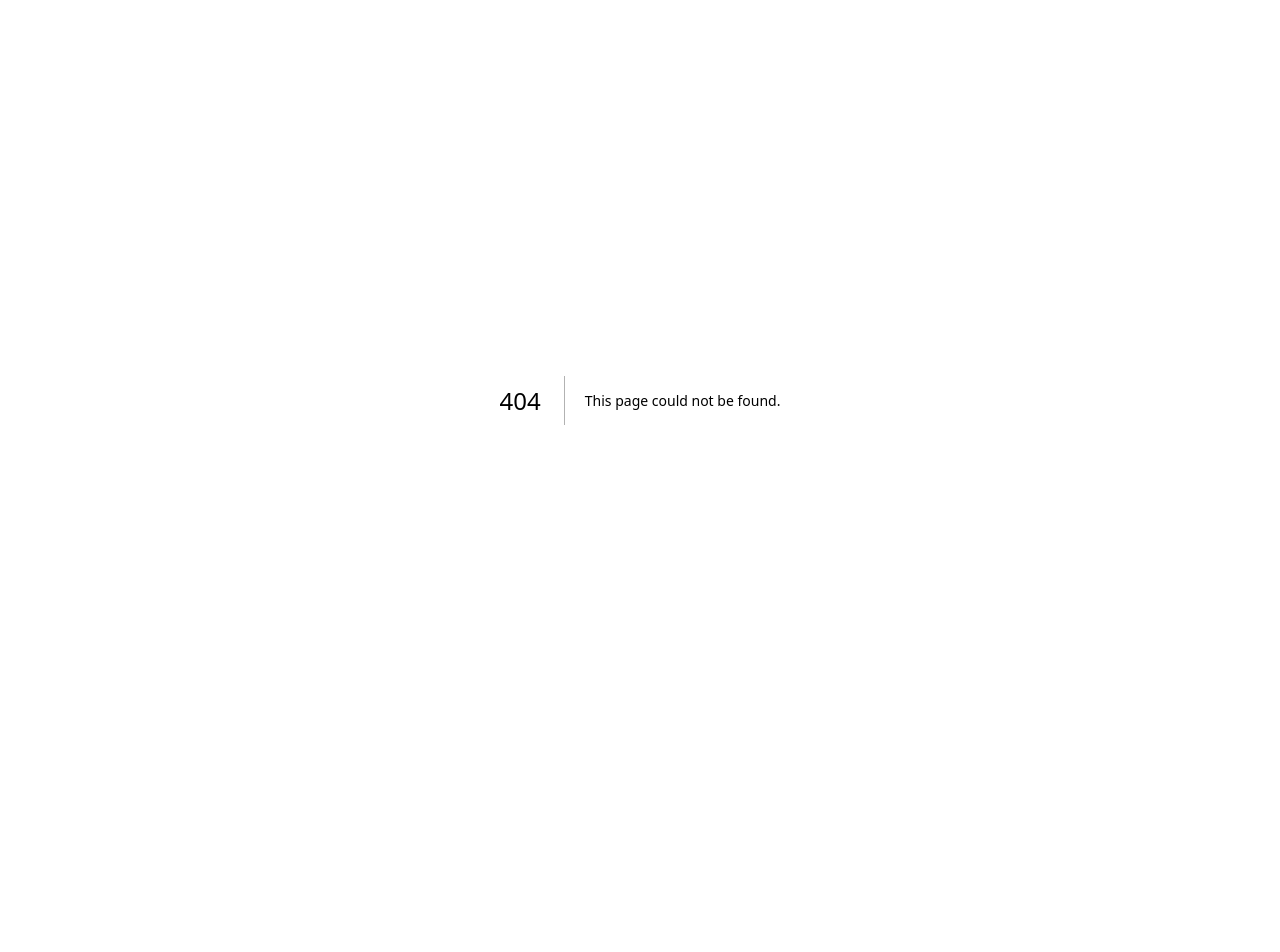
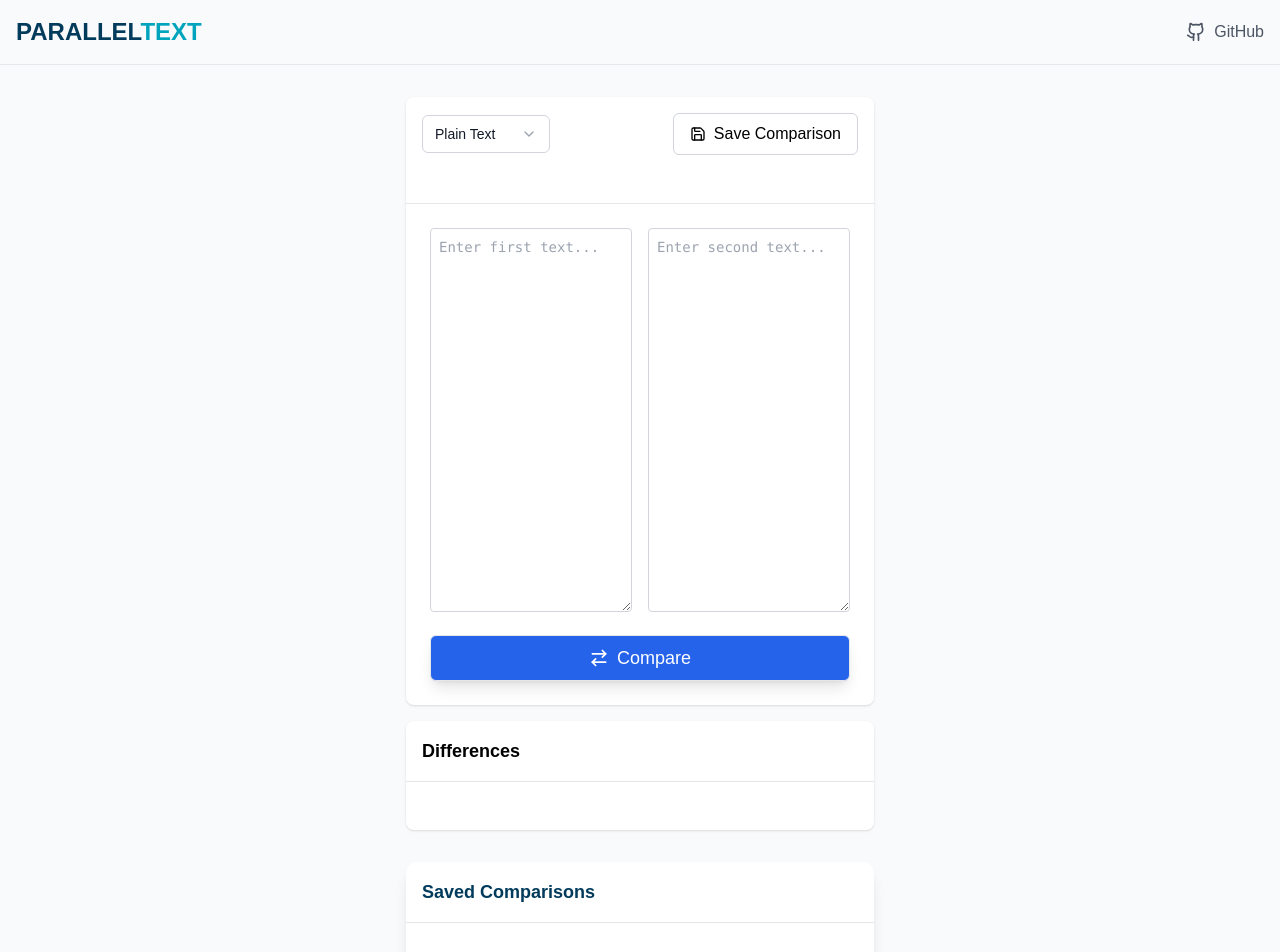
Before and after one commit to DanteLentsoe/paralleltext-website, a Next.js app: page /app in a window 1280 px wide. Before the commit this address had no page. Shown: the top 952 px of the page. Before the commit the page ends 800 px from the top, so only its background shows below. Built offline with nearby package versions, Linux system fonts and the light colour scheme.

Commit message:
feat: add basde app

```diff
--- /dev/null
+++ b/src/pages/app.tsx
@@ -0,0 +1,145 @@
+import { ChangeEvent, useEffect, useState } from 'react'
+import { DiffHighlight } from '@/types'
+import { Header } from '@/components/Header/Header'
+import { DiffViewer } from '@/components/DiffViewer/DiffViewer'
+import { ComparisonHistory } from '@/components/ComparisonHistory/ComparisonHistory'
+import { Footer } from '@/components'
+import { isTextEmpty } from '@/utils/isTextEmpty'
+export type SavedComparisonsType = {
+  id: number
+  leftText: string
+  rightText: string
+  format: string
+  date: string
+}
+export default function App() {
+  const [leftText, setLeftText] = useState<string>('')
+  const [rightText, setRightText] = useState<string>('')
+  const [format, setFormat] = useState('text')
+  const [savedComparisons, setSavedComparisons] = useState<
+    Array<SavedComparisonsType>
+  >([])
+  const [showValidation, setShowValidation] = useState<boolean>(false)
+  const [highlightedDiffs, setHighlightedDiffs] = useState<DiffHighlight>({
+    left: [],
+    right: [],
+  })
+
+  useEffect(() => {
+    const saved = localStorage.getItem('savedComparisons')
+    if (saved) {
+      setSavedComparisons(JSON.parse(saved))
+    }
+  }, [])
+
+  const findDifferences = () => {
+    setShowValidation(true)
+
+    if (isTextEmpty(leftText) || isTextEmpty(rightText)) {
+      return
+    }
+
+    const leftLines = leftText.split('\n')
+    const rightLines = rightText.split('\n')
+
+    const leftDiffs: number[] = []
+    const rightDiffs: number[] = []
+
+    const maxLines = Math.max(leftLines.length, rightLines.length)
+
+    for (let i = 0; i < maxLines; i++) {
+      if (leftLines[i] !== rightLines[i]) {
+        leftDiffs.push(i)
+        rightDiffs.push(i)
+      }
+    }
+
+    setHighlightedDiffs({ left: leftDiffs, right: rightDiffs })
+  }
+
+  const saveComparison = () => {
+    const newComparison = {
+      id: Date.now(),
+      leftText,
+      rightText,
+      format,
+      date: new Date().toISOString(),
+    }
+
+    const updatedComparisons = [...savedComparisons, newComparison]
+    setSavedComparisons(updatedComparisons)
+    localStorage.setItem('savedComparisons', JSON.stringify(updatedComparisons))
+  }
+
+  const loadComparison = (comparison: SavedComparisonsType) => {
+    setLeftText(comparison.leftText)
+    setRightText(comparison.rightText)
+    setFormat(comparison.format)
+  }
+
+  const deleteComparison = (id: number) => {
+    const updatedComparisons = savedComparisons.filter((c) => c.id !== id)
+    setSavedComparisons(updatedComparisons)
+    localStorage.setItem('savedComparisons', JSON.stringify(updatedComparisons))
+  }
+
+  const handleLeftTextChange = (e: ChangeEvent<HTMLTextAreaElement>) => {
+    setLeftText(e.target.value)
+    if (
+      showValidation &&
+      !isTextEmpty(e.target.value) &&
+      !isTextEmpty(rightText)
+    ) {
+      setShowValidation(false)
+    }
+  }
+
+  const handleRightTextChange = (e: React.ChangeEvent<HTMLTextAreaElement>) => {
+    setRightText(e.target.value)
+    if (
+      showValidation &&
+      !isTextEmpty(leftText) &&
+      !isTextEmpty(e.target.value)
+    ) {
+      setShowValidation(false)
+    }
+  }
+  const formatOptions = [
+    { value: 'text', label: 'Plain Text' },
+    { value: 'json', label: 'JSON' },
+    { value: 'sql', label: 'SQL' },
+  ]
+
+  return (
+    <div className="min-h-screen bg-gray-50 flex flex-col relative">
+      <Header />
+      <main className="flex-grow max-w-7xl mx-auto px-4 py-8 pb-[footer-height]">
+        <DiffViewer
+          leftText={leftText}
+          rightText={rightText}
+          formatOptions={formatOptions}
+          handleLeftTextChange={handleLeftTextChange}
+          handleRightTextChange={handleRightTextChange}
+          findDifferences={findDifferences}
+          setFormat={setFormat}
+          saveComparison={saveComparison}
+          format={format}
+          showValidation={showValidation}
+          highlightedDiffs={highlightedDiffs}
+        />
+
+        <div className="mt-8">
+          <ComparisonHistory
+            comparisons={savedComparisons}
+            onLoad={loadComparison}
+            onDelete={deleteComparison}
+          />
+        </div>
+      </main>
+
+      <div className="bottom-0 w-full">
+        <Footer />
+      </div>
+    </div>
+  )
+}
```
